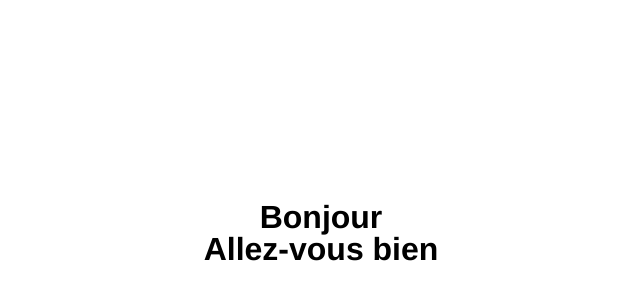
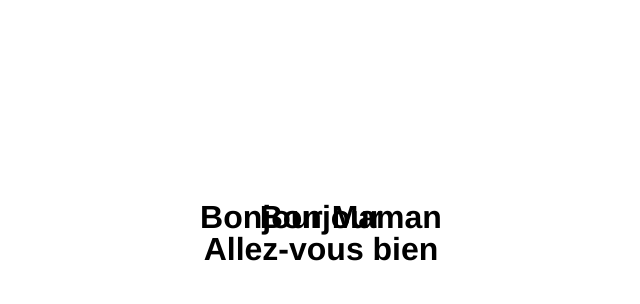
Before and after one commit to itachan77/learnhub, a plain HTML site: page index.html in a window 1280 px wide. Shown: the part 142-446 px from the top of the page, without its empty margins (327-967 px from the left). Drawn offline with Linux system fonts and the light colour scheme.

Commit message:
bj maman

```diff
--- a/index.html
+++ b/index.html
@@ -15,6 +15,7 @@ text-align:center;
 </style>
 <body>
 <h1>Bonjour<h1>
+<h1>Bonjour Maman<h1>
 <p>Allez-vous bien</p>
 
 </body>
```
